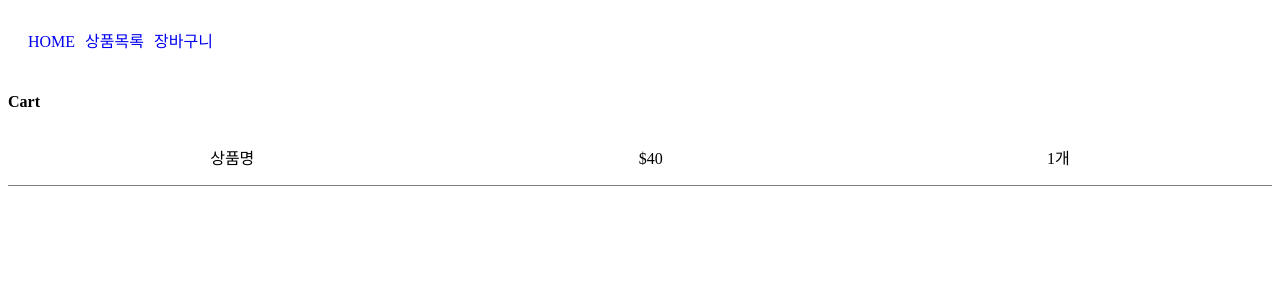
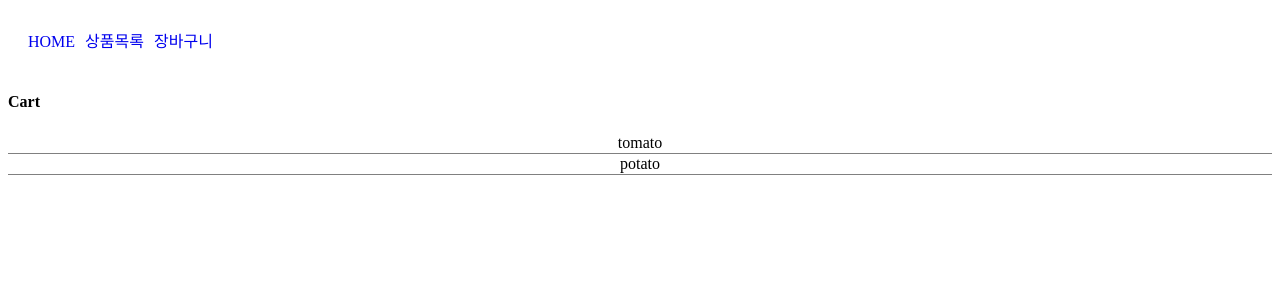
Before and after one commit to JKyEun/nextjs-practice, a Next.js app: page /cart in a window 1280 px wide. Shown: the top 300 px of the page. Built offline with nearby package versions, Linux system fonts and the light colour scheme.

Commit message:
next.js에서 Context API 사용해보기

```diff
--- a/app/cart/CartItem.js
+++ b/app/cart/CartItem.js
@@ -1,11 +1,16 @@
 'use client';
 
+import { useContext } from 'react';
+import { CartContext } from './page';
+
 export default function CartItem() {
+  const cart = useContext(CartContext);
+
   return (
-    <div className='cart-item'>
-      <p>상품명</p>
-      <p>$40</p>
-      <p>1개</p>
+    <div>
+      {cart.map(el => (
+        <div className='cart-item'>{el}</div>
+      ))}
     </div>
   );
 }
--- a/app/cart/page.js
+++ b/app/cart/page.js
@@ -1,10 +1,18 @@
+'use client';
+
+import { createContext } from 'react';
 import CartItem from './CartItem';
+
+export const CartContext = createContext(null);
+const cart = ['tomato', 'potato'];
 
 export default function Cart() {
   return (
     <div>
       <h4 className='title'>Cart</h4>
-      <CartItem />
+      <CartContext.Provider value={cart}>
+        <CartItem />
+      </CartContext.Provider>
     </div>
   );
 }
```
